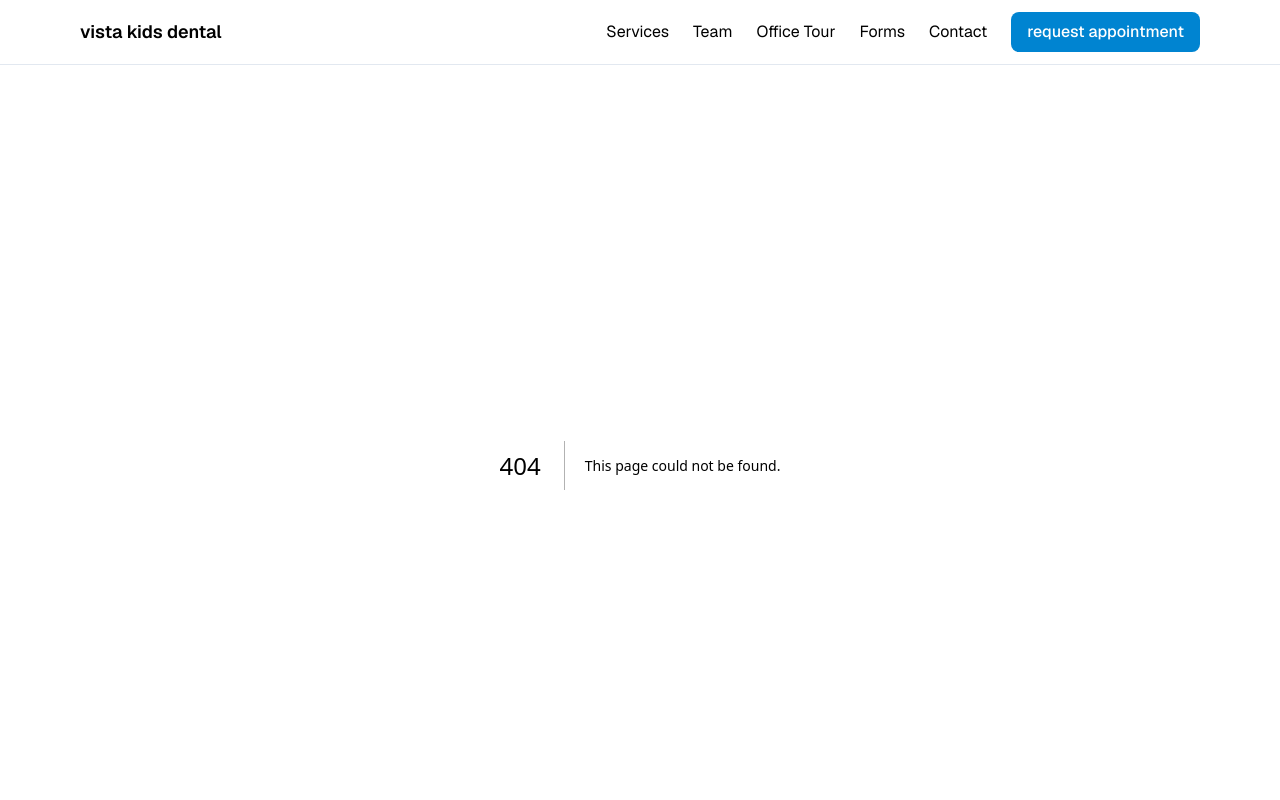
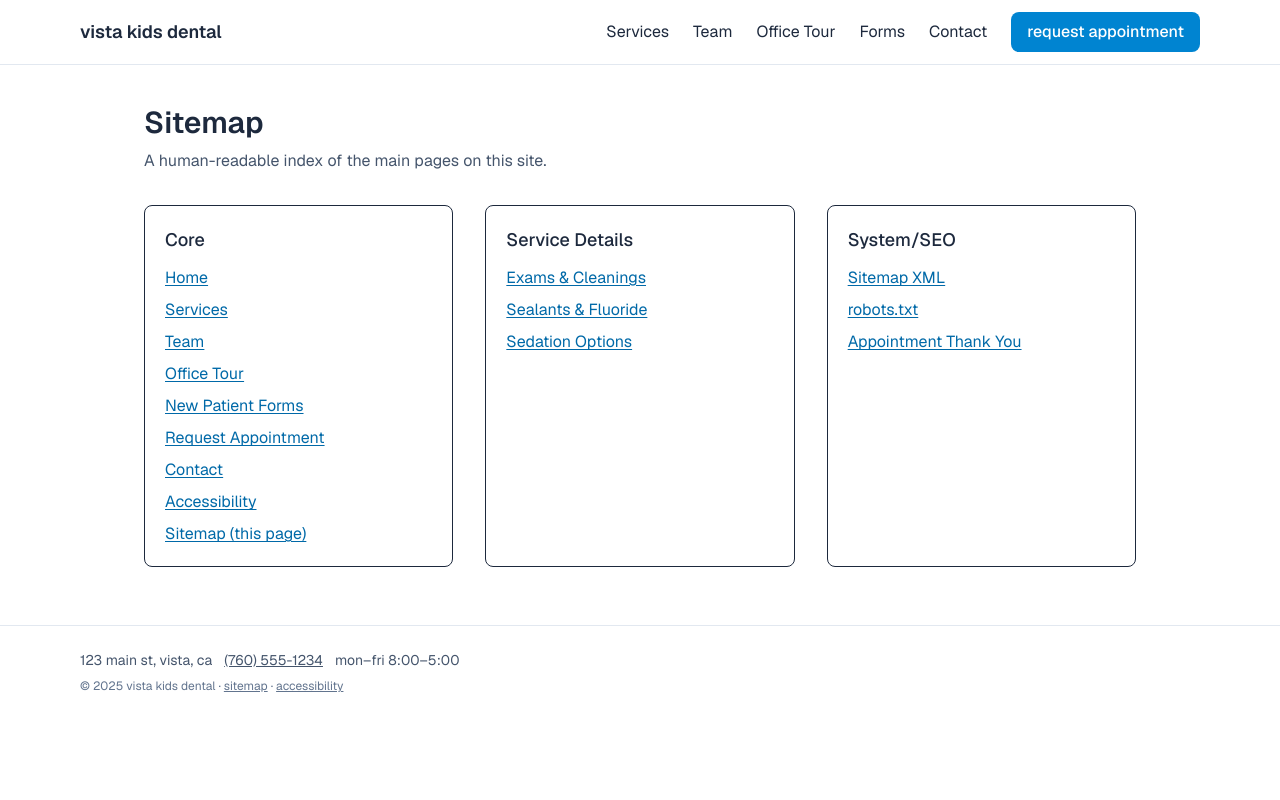
Before and after one commit to LukeHopkinss/vista-kids-dental, a Next.js app: page /sitemap in a window 1280 px wide. Before the commit this address had no page. Shown: the top 800 px of the page. Built offline with nearby package versions, Linux system fonts and the light colour scheme.

Commit message:
created sitemap page

```diff
--- /dev/null
+++ b/app/sitemap/page.tsx
@@ -0,0 +1,70 @@
+// app/sitemap/page.tsx
+import Link from "next/link";
+
+type LinkItem = { href: string; label: string };
+
+const sections: { title: string; links: LinkItem[] }[] = [
+  {
+    title: "Core",
+    links: [
+      { href: "/", label: "Home" },
+      { href: "/services", label: "Services" },
+      { href: "/team", label: "Team" },
+      { href: "/office-tour", label: "Office Tour" },
+      { href: "/new-patient-forms", label: "New Patient Forms" },
+      { href: "/appointments", label: "Request Appointment" },
+      { href: "/contact", label: "Contact" },
+      { href: "/accessibility", label: "Accessibility" },
+      { href: "/sitemap", label: "Sitemap (this page)" },
+    ],
+  },
+  {
+    title: "Service Details",
+    // Update these to match your actual service slugs
+    links: [
+      { href: "/services/exams-cleanings", label: "Exams & Cleanings" },
+      { href: "/services/sealants-fluoride", label: "Sealants & Fluoride" },
+      { href: "/services/sedation", label: "Sedation Options" },
+    ],
+  },
+  {
+    title: "System/SEO",
+    links: [
+      { href: "/sitemap.xml", label: "Sitemap XML" },
+      { href: "/robots.txt", label: "robots.txt" },
+      // List the thank-you page if you want it visible:
+      { href: "/appointments/thank-you", label: "Appointment Thank You" },
+    ],
+  },
+];
+
+export default function HumanSitemap() {
+  return (
+    <section className="mx-auto max-w-5xl px-4 py-10">
+      <h1 className="text-3xl font-semibold">Sitemap</h1>
+      <p className="mt-2 text-slate-600">
+        A human-readable index of the main pages on this site.
+      </p>
+
+      <div className="mt-8 grid gap-8 sm:grid-cols-2 lg:grid-cols-3">
+        {sections.map((sec) => (
+          <div key={sec.title} className="rounded-lg border p-5">
+            <h2 className="text-lg font-medium">{sec.title}</h2>
+            <ul className="mt-3 space-y-2">
+              {sec.links.map((l) => (
+                <li key={l.href}>
+                  <Link
+                    href={l.href}
+                    className="text-sky-700 underline underline-offset-2 hover:text-sky-900"
+                  >
+                    {l.label}
+                  </Link>
+                </li>
+              ))}
+            </ul>
+          </div>
+        ))}
+      </div>
+    </section>
+  );
+}
```
